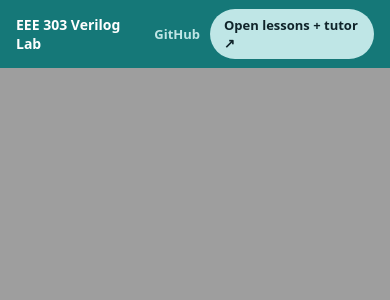
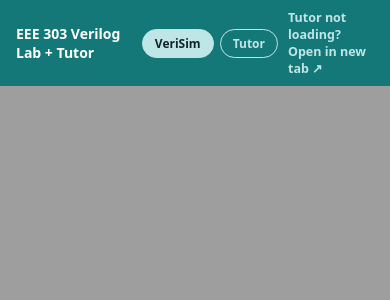
Before and after one commit to senolgulgonul/verilog, a Jekyll site: the page lab.html, which Jekyll copies as it is, in a window 390 px wide. Shown: the top 300 px of the page. Built offline with Jekyll 4.4.1, drawn with Linux system fonts in a browser that asks for light colours.

Commit message:
Enhance lab.html with tutor functionality and layout

```diff
--- a/lab.html
+++ b/lab.html
@@ -1,28 +1,70 @@
 <!doctype html>
 <meta charset="utf-8">
-<title>EEE 303 Verilog Lab</title>
+<title>EEE 303 Verilog Lab + Tutor</title>
 <meta name="viewport" content="width=device-width, initial-scale=1, viewport-fit=cover">
 <style>
   html,body{margin:0;height:100%}
   body{display:flex;flex-direction:column;font-family:system-ui,sans-serif;background:#0f2429}
   .bar{font-size:14px;font-weight:600;padding:9px 16px;background:#157878;color:#fff;display:flex;justify-content:space-between;align-items:center;gap:12px;flex:0 0 auto}
   .bar .right{display:flex;gap:10px;align-items:center}
-  .bar a.btn{font:600 13px system-ui;background:#bfe6e6;color:#10242a;padding:7px 14px;border-radius:999px;text-decoration:none}
-  .bar a.btn:hover{background:#fff}
-  .bar a.plain{color:#bfe6e6;text-decoration:none;font-size:13px}
+  .bar .tabs{display:none;gap:6px}
+  .bar .tabs button{font:600 12px system-ui;border:1px solid #bfe6e6;background:transparent;color:#bfe6e6;padding:5px 12px;border-radius:999px;cursor:pointer}
+  .bar .tabs button.on{background:#bfe6e6;color:#10242a}
+  .bar a.plain{color:#bfe6e6;text-decoration:none;font-size:12.5px}
   .bar a.plain:hover{color:#fff}
-  .frame{flex:1;min-height:0}
-  .frame iframe{width:100%;height:100%;border:0;display:block;background:#fff}
+  .panes{flex:1;min-height:0;display:grid;grid-template-columns:58% 6px 1fr}
+  .panes iframe{width:100%;height:100%;border:0;display:block;background:#fff}
+  .split{background:#1d3a40;cursor:col-resize}
+  .split:hover{background:#16a0a0}
+  .pane{min-width:0}
+  @media (max-width:900px){
+    .bar .tabs{display:flex}
+    .panes{grid-template-columns:1fr}
+    .split{display:none}
+    .panes .pane{display:none}
+    body[data-pane="lab"] .pane-lab{display:block}
+    body[data-pane="tutor"] .pane-tutor{display:block}
+  }
 </style>
 
 <div class="bar">
-  <span>EEE 303 Verilog Lab</span>
+  <span>EEE 303 Verilog Lab + Tutor</span>
   <span class="right">
-    <a class="plain" href="https://github.com/senolgulgonul/verilog">GitHub</a>
-    <a class="btn" href="https://claude.ai/public/artifacts/ec26db08-8efb-428e-8815-7849258a1872" target="_blank" rel="noopener">Open lessons + tutor ↗</a>
+    <span class="tabs">
+      <button id="tab-lab" class="on" onclick="setPane('lab')">VeriSim</button>
+      <button id="tab-tutor" onclick="setPane('tutor')">Tutor</button>
+    </span>
+    <a class="plain" href="https://claude.ai/public/artifacts/ec26db08-8efb-428e-8815-7849258a1872" target="_blank" rel="noopener">Tutor not loading? Open in new tab ↗</a>
   </span>
 </div>
 
-<div class="frame">
-  <iframe src="https://senolgulgonul.github.io/verisim/" title="VeriSim" allow="clipboard-write"></iframe>
+<div class="panes" id="panes">
+  <div class="pane pane-lab" style="display:block">
+    <iframe src="https://senolgulgonul.github.io/verisim/" title="VeriSim" allow="clipboard-write"></iframe>
+  </div>
+  <div class="split" id="split"></div>
+  <div class="pane pane-tutor" style="display:block">
+    <iframe src="https://claude.site/public/artifacts/ec26db08-8efb-428e-8815-7849258a1872/embed"
+            title="Tutor" allow="clipboard-write" allowfullscreen></iframe>
+  </div>
 </div>
+
+<script>
+  document.body.setAttribute("data-pane","lab");
+  function setPane(p){
+    document.body.setAttribute("data-pane",p);
+    document.getElementById("tab-lab").classList.toggle("on",p==="lab");
+    document.getElementById("tab-tutor").classList.toggle("on",p==="tutor");
+  }
+  const sp=document.getElementById("split"), panes=document.getElementById("panes");
+  let drag=false;
+  sp.addEventListener("pointerdown",e=>{drag=true;sp.setPointerCapture(e.pointerId);});
+  sp.addEventListener("pointermove",e=>{
+    if(!drag)return;
+    const r=panes.getBoundingClientRect();
+    let pct=((e.clientX-r.left)/r.width)*100;
+    pct=Math.max(28,Math.min(75,pct));
+    panes.style.gridTemplateColumns=pct+"% 6px 1fr";
+  });
+  sp.addEventListener("pointerup",()=>{drag=false;});
+</script>
```
